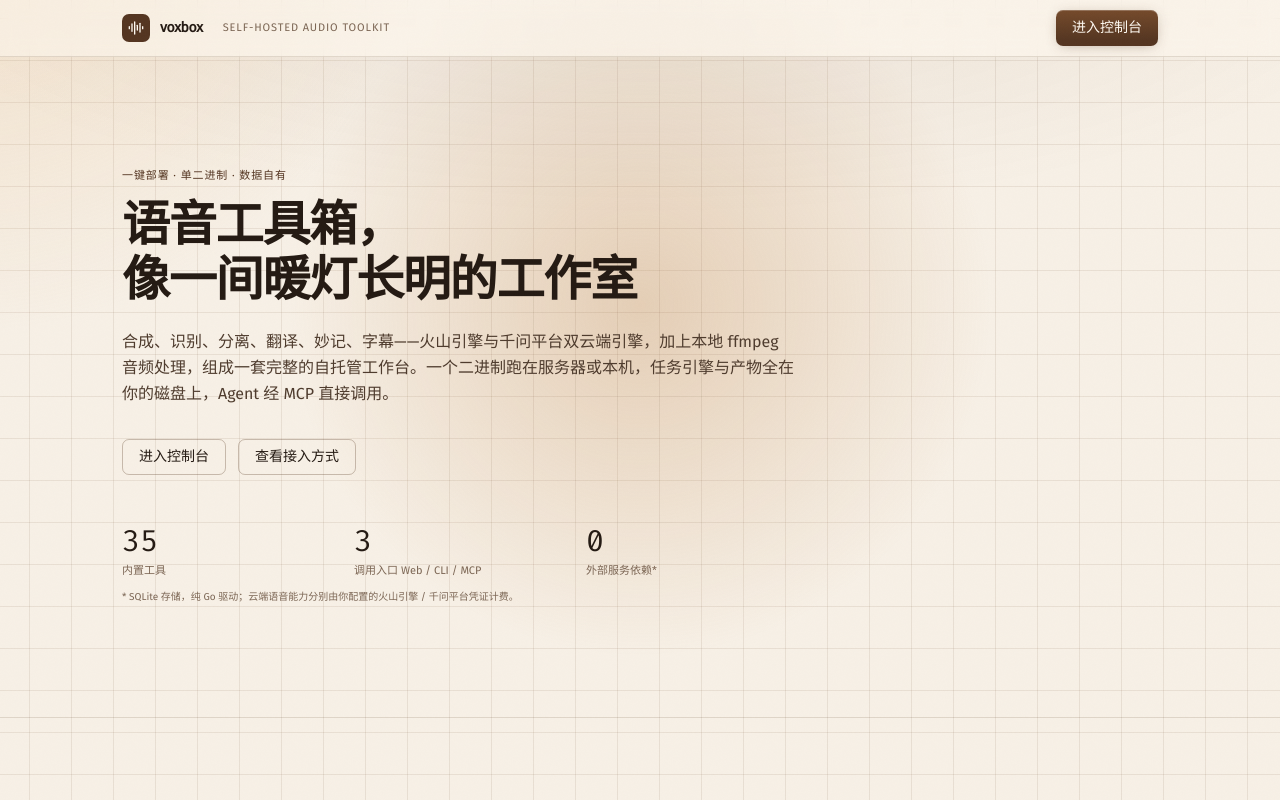
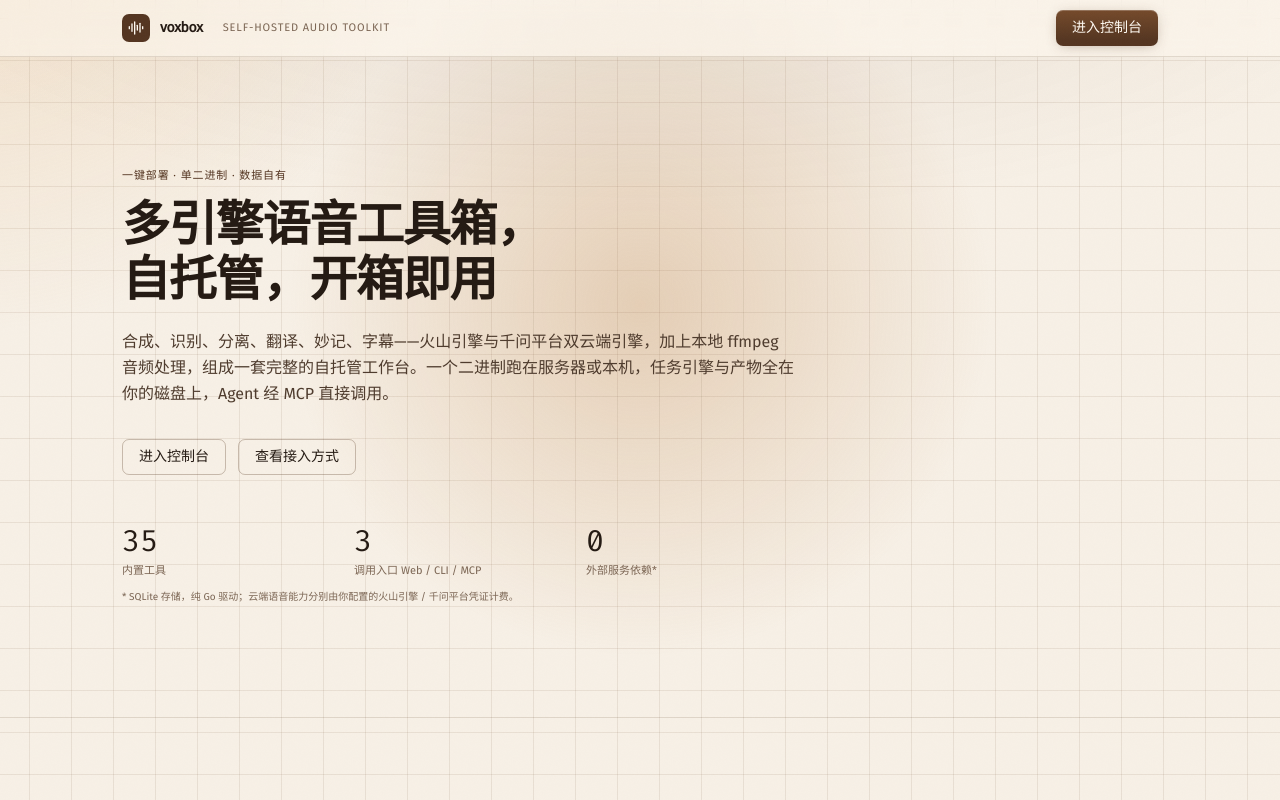
Before and after one commit to yann0917/voxbox, a React (Vite) app in the folder web/: page / in a window 1280 px wide. Shown: the top 800 px of the page. Built offline with nearby package versions, Linux system fonts and the light colour scheme.

Commit message:
fix(web): 首页主标题改为直述产品文案

```diff
--- a/web/src/pages/LandingPage.tsx
+++ b/web/src/pages/LandingPage.tsx
@@ -83,9 +83,9 @@ export default function LandingPage() {
         <div className="mx-auto max-w-[1100px] px-4 py-20 md:px-8 md:py-28">
           <p className="micro mb-4 text-accent">一键部署 · 单二进制 · 数据自有</p>
           <h1 className="max-w-3xl text-3xl font-semibold leading-tight tracking-tight md:text-5xl md:leading-[1.15]">
-            语音工具箱，
+            多引擎语音工具箱，
             <br />
-            像一间暖灯长明的工作室
+            自托管，开箱即用
           </h1>
           <p className="mt-5 max-w-2xl text-sm leading-relaxed text-fg-2 md:text-base">
             合成、识别、分离、翻译、妙记、字幕——火山引擎与千问平台双云端引擎，加上本地 ffmpeg
```
Also changed, not shown: 1 other file (tests, documents, lock files or other folders).
